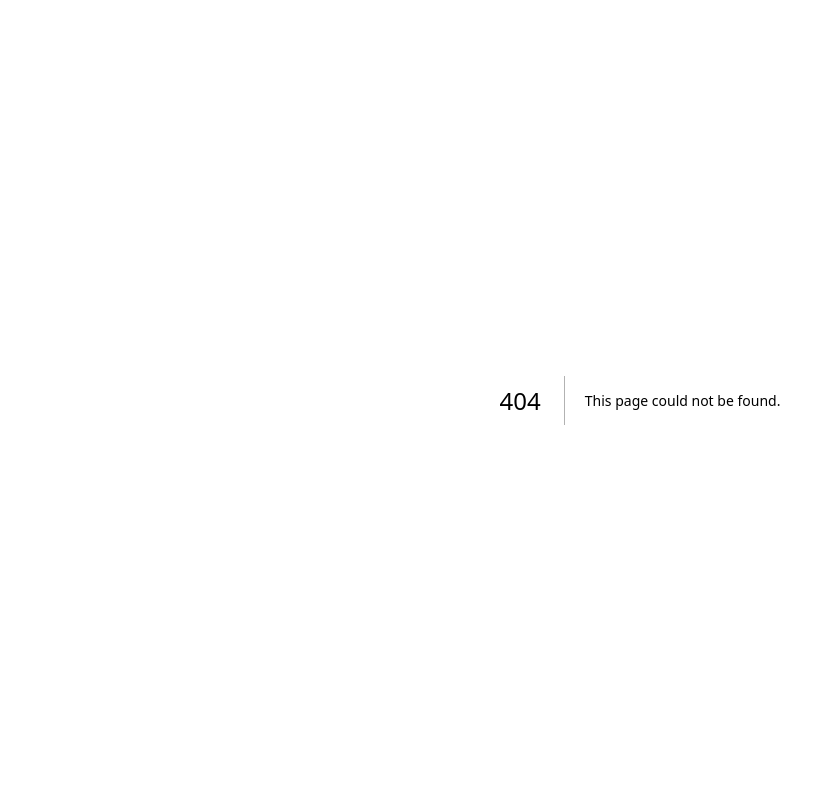
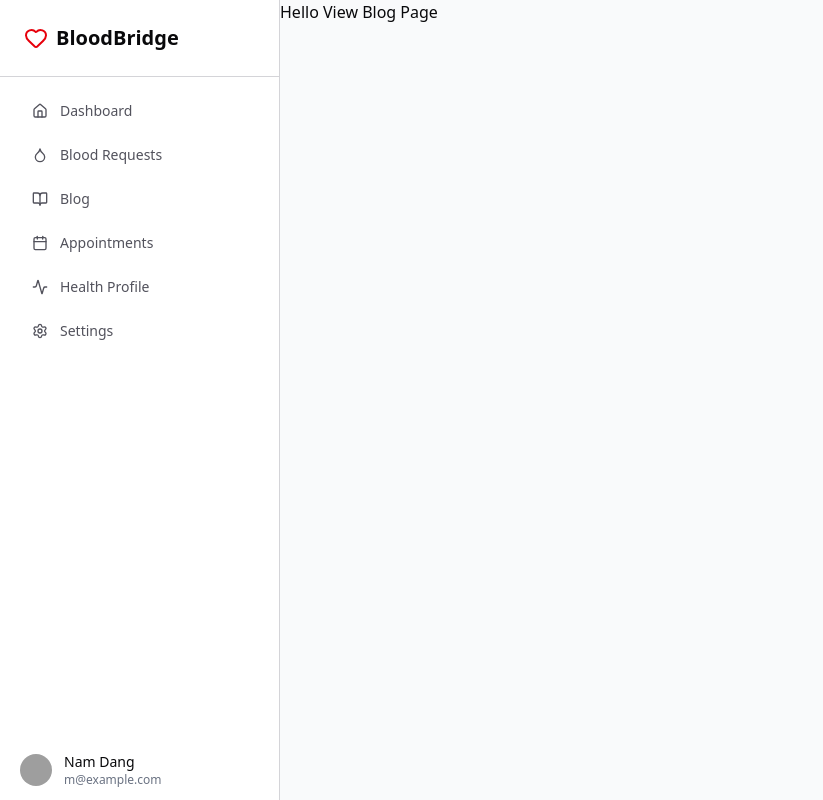
Before and after one commit to swp391-group-3/blood-donation-system-backend, a Next.js app in the folder frontend/: page /member/blog/1 in a window 1280 px wide. Before the commit this address had no page. Shown: the whole page, without its empty margins (0-823 px from the left). Built offline with nearby package versions, Linux system fonts and the light colour scheme; grey boxes are pictures that could not be loaded.

Commit message:
feat: add view blog page

```diff
--- /dev/null
+++ b/frontend/src/app/member/blog/[id]/page.tsx
@@ -0,0 +1,5 @@
+export default function ViewBlogPage() {
+    return(
+        <h1>Hello View Blog Page</h1>
+    )
+}
```
